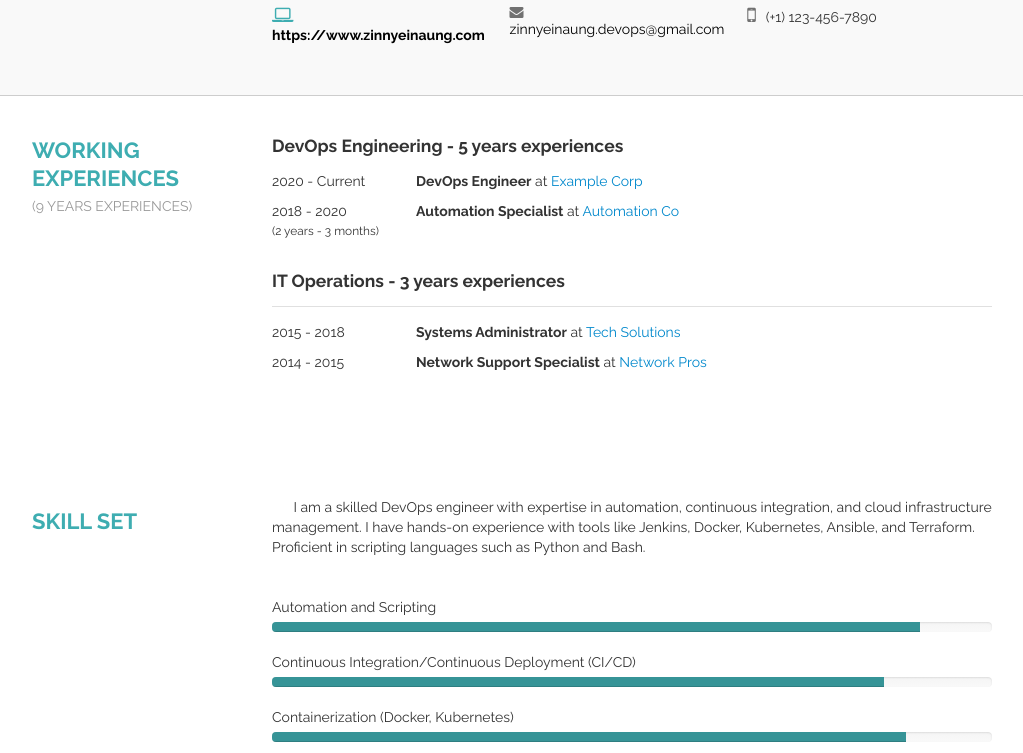
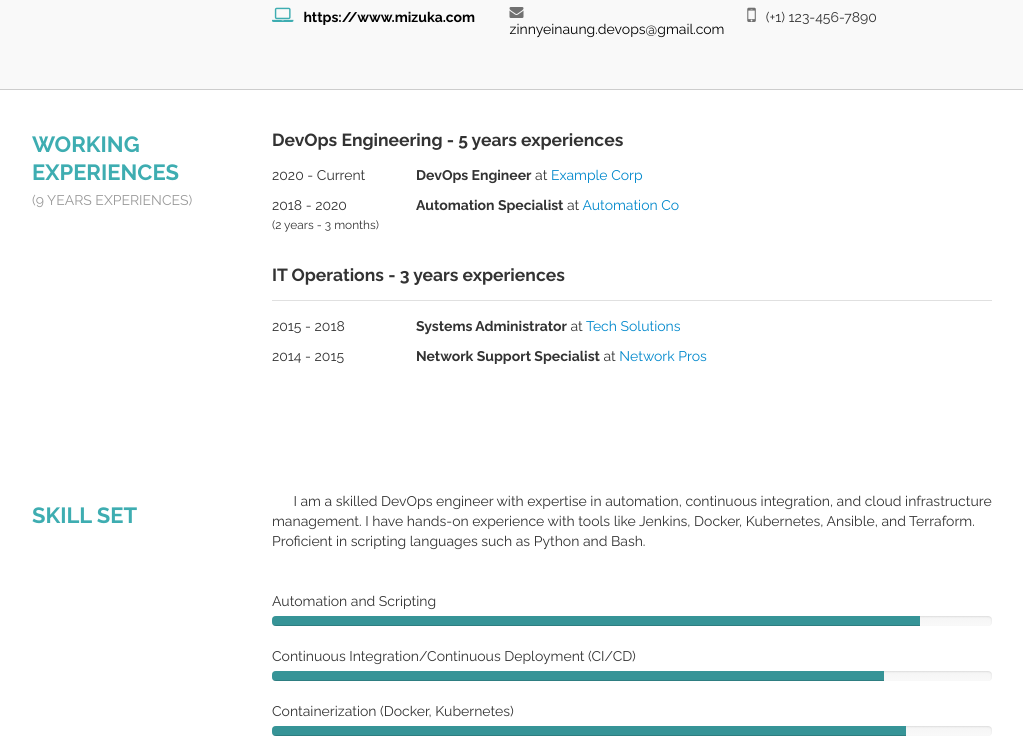
Before and after one commit to zinnyeinaung699/mizuka.github.io, a plain HTML site: page index.html in a window 1280 px wide. Shown: the part 225-978 px from the top of the page, without its empty margins (118-1141 px from the left). Drawn offline with Linux system fonts and the light colour scheme; files whose address does not match are found by name.

Commit message:
some changes 04

```diff
--- a/index.html
+++ b/index.html
@@ -35,7 +35,7 @@
                         <h4>DevOps Engineer and Automation Specialist</h4>
                         <div class="contact-wrapper">
                             <div class="content"><a href="https://www.johndoe.dev" target="_blank"> <i
-                                        class="fa fa-laptop"></i><strong>https://www.zinnyeinaung.com</strong></a></div>
+                                        class="fa fa-laptop"></i><strong>https://www.mizuka.com</strong></a></div>
                             <div class="content"><a href="mailto:john@doe.dev"> <i class="fa fa-envelope"></i>
                                     zinnyeinaung.devops@gmail.com</a></div>
                             <div class="content"><i class="fa fa-mobile"></i>(+1) 123-456-7890</div>
```
